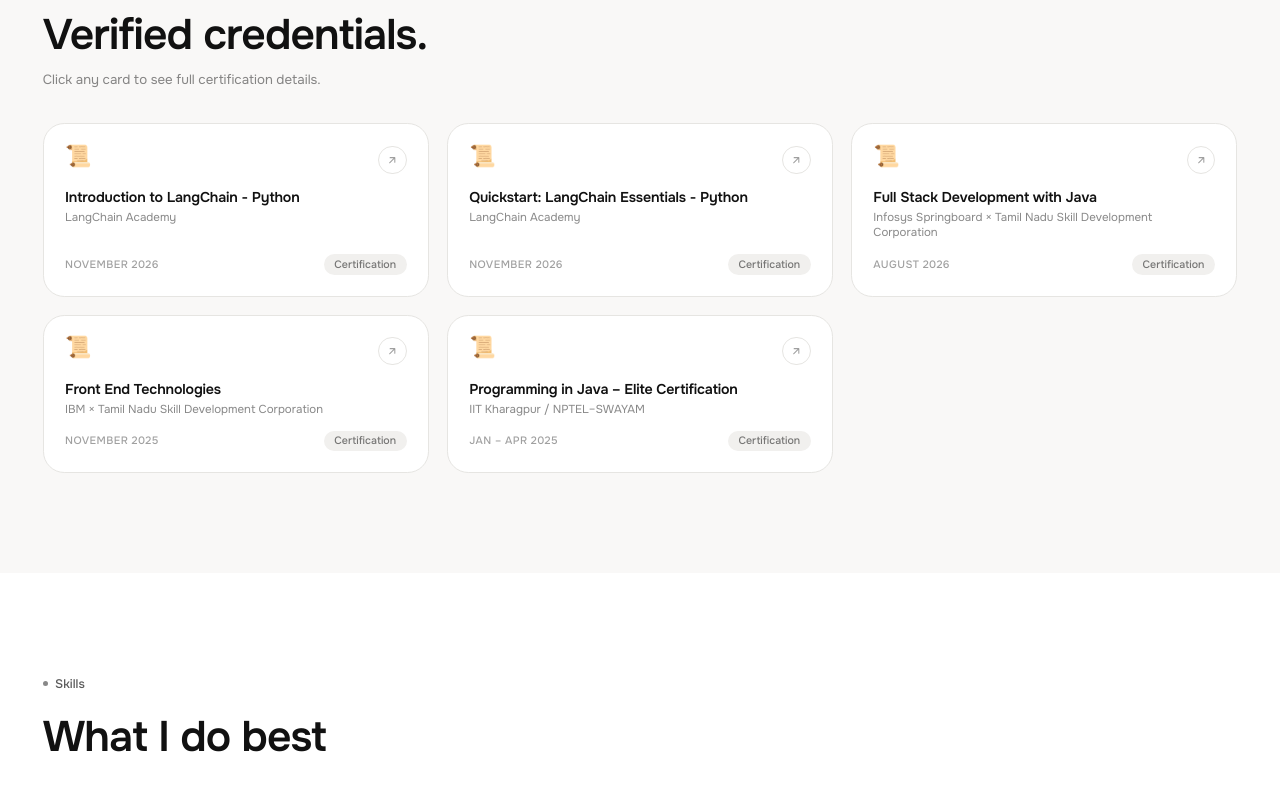
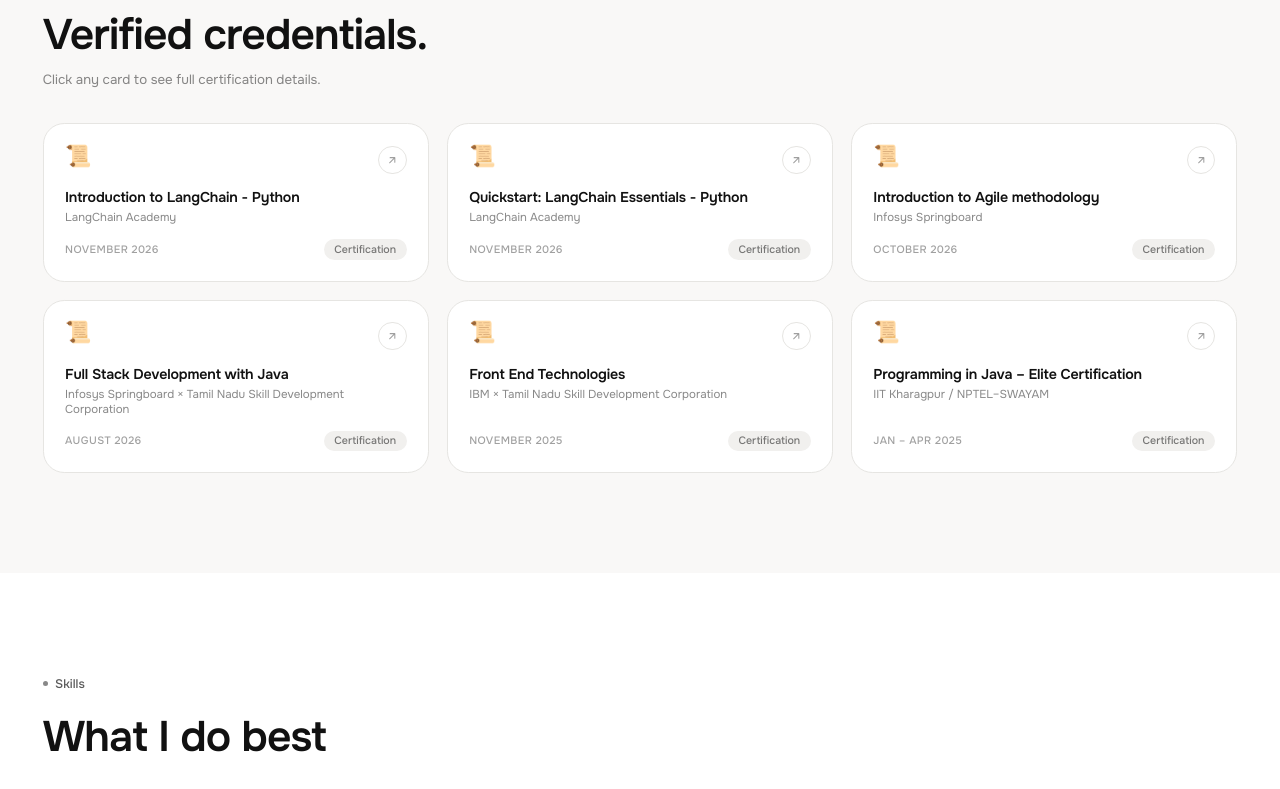
Before and after one commit to Mahee0117/Portfolio, a plain HTML site: page index.html in a window 1280 px wide. Shown: the part 2991-3780 px from the top of the page. Drawn offline with nearby package versions, Linux system fonts and the light colour scheme; animation ran at ten frames a second.

Commit message:
feat: add Infosys Springboard Agile methodology certification
- Added 'Introduction to Agile methodology' (Oct 15, 2026) by Infosys Springboard
- Added certificate image to images/
- Updated certifications count from 5 to 6 in stats counter

```diff
--- a/index.html
+++ b/index.html
@@ -762,7 +762,7 @@ img{display:block}
       </h2>
       <ul class="stats-grid">
         <li class="reveal-item" data-reveal data-delay="0" style="transform:translateY(20px)"><div class="stat-number"><span data-count="5">0</span></div><div class="stat-label">Hackathon awards</div></li>
-        <li class="reveal-item" data-reveal data-delay="90" style="transform:translateY(20px)"><div class="stat-number"><span data-count="5">0</span></div><div class="stat-label">Certifications</div></li>
+        <li class="reveal-item" data-reveal data-delay="90" style="transform:translateY(20px)"><div class="stat-number"><span data-count="6">0</span></div><div class="stat-label">Certifications</div></li>
         <li class="reveal-item" data-reveal data-delay="180" style="transform:translateY(20px)"><div class="stat-number">8.03</div><div class="stat-label">Final Year CGPA</div></li>
         <li class="reveal-item" data-reveal data-delay="270" style="transform:translateY(20px)"><div class="stat-number"><span data-count="2">0</span>+</div><div class="stat-label">Projects shipped</div></li>
       </ul>
@@ -962,6 +962,15 @@ const CERTS = [
              'Implemented tool-calling mechanisms and external data retrieval with Model Context Protocol (MCP) and custom Python tools.',
              'Applied structured output enforcement using Pydantic schemas and token streaming for responsive conversational AI interfaces.',
              'Directly utilized these foundational agent patterns to build the ReAct agent loops in the <a href="https://github.com/Mahee0117/EventPlanner_Langchain" target="_blank" rel="noopener"><strong>Multi-Agent Event Planner</strong></a> project.'] },
+  { id:'c9', title:'Introduction to Agile methodology', issuer:'Infosys Springboard',
+    date:'October 2026', event:'Course Completion Certificate · Oct 15, 2026',
+    imageSrc:'images/agile-methodology-infosys-springboard-cert.jpg',
+    imageAlt:'Introduction to Agile methodology Course Completion Certificate — Infosys Springboard',
+    note:'Completed the comprehensive Agile methodology course conducted by Infosys Springboard. Mastered the core mindset shift from traditional Waterfall SDLC to iterative, incremental product delivery. Explored the 4 Core Values and 12 Principles of the Agile Manifesto, Scrum roles and ceremonies (Sprint Planning, Daily Stand-ups, Sprint Reviews, Retrospectives), and visual workflow optimization using Kanban.',
+    bullets:['Mastered fundamental Agile values & principles to drive rapid, feedback-driven software development.',
+             'Studied Scrum ceremonies, Product Backlog refinement, and sprint planning strategies.',
+             'Learned Kanban workflow visualization, work-in-progress (WIP) limit management, and cycle time optimization.',
+             'Certificate awarded to Mahesh MSK by Infosys Limited on October 15, 2026 (Verified via OnWingspan).'] },
   { id:'c6', title:'Full Stack Development with Java', issuer:'Infosys Springboard × Tamil Nadu Skill Development Corporation',
     date:'August 2026', event:'Naan Mudhalvan Scheme — Govt. of Tamil Nadu',
     imageSrc:'images/fullstack-java-infosys-naanmudhalvan-cert.png',
```
Also changed, not shown: images/agile-methodology-infosys-springboard-cert.jpg (added).
